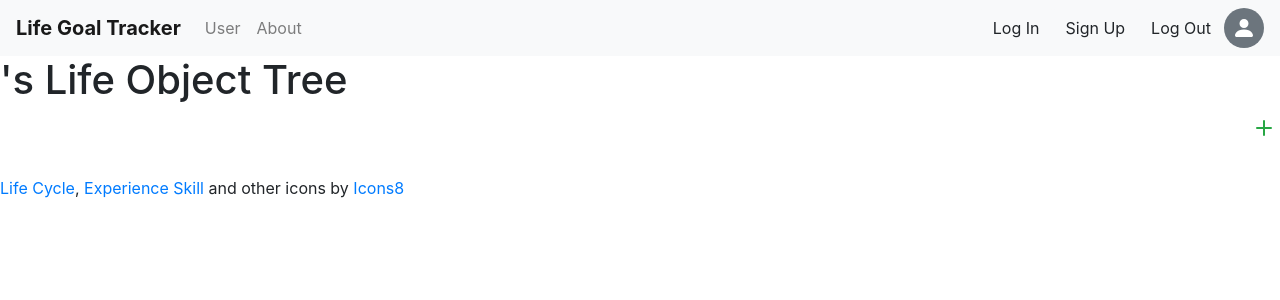
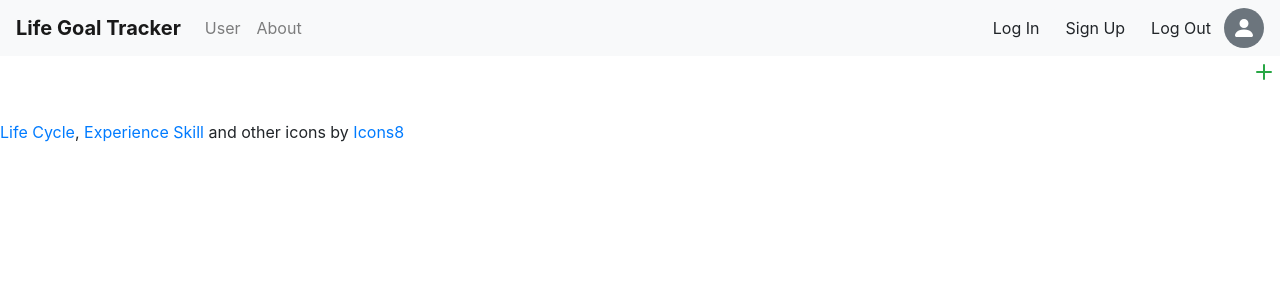
Before and after one commit to HMJBS/LifeGoalApp, a Vue app: page /#/ in a window 1280 px wide. Shown: the top 300 px of the page. Built offline with nearby package versions, Linux system fonts and the light colour scheme.

Commit message:
remove goal-chart title

```diff
--- a/src/components/GoalChart.vue
+++ b/src/components/GoalChart.vue
@@ -1,6 +1,5 @@
 <template>
   <div class="mb-4">
-    <h1>{{ userName }}'s Life Object Tree</h1>
     <div class="d-flex justify-content-end">
       <b-icon-plus
         v-on:click="showAddObjectModal(null)"
```
